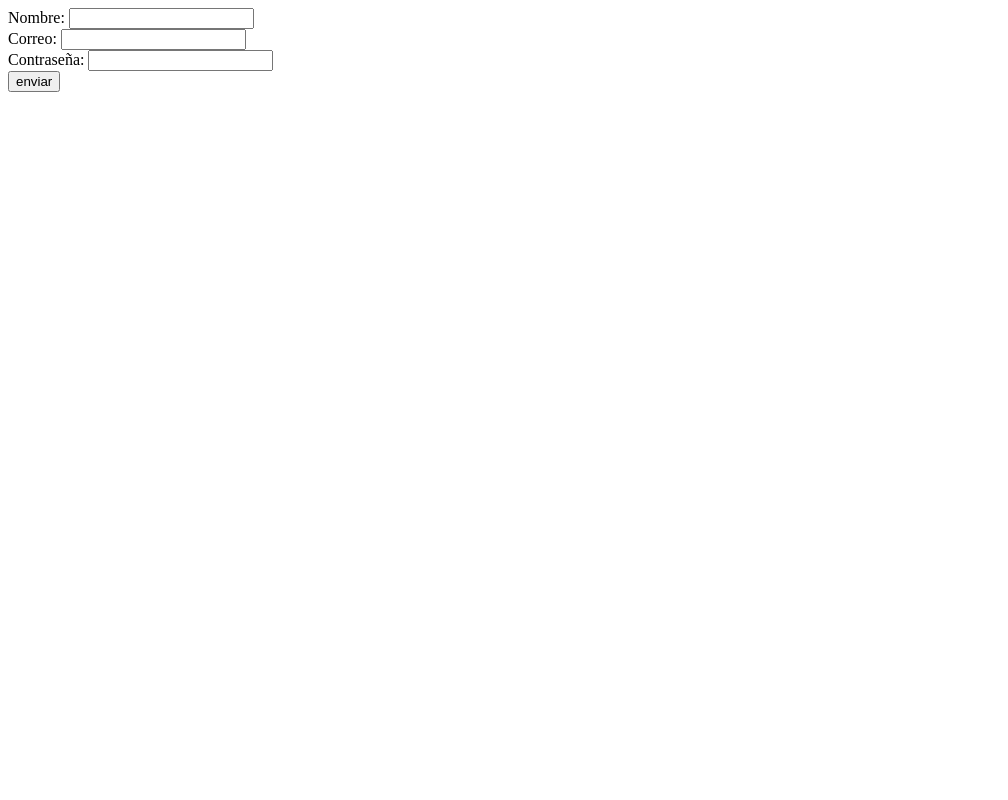
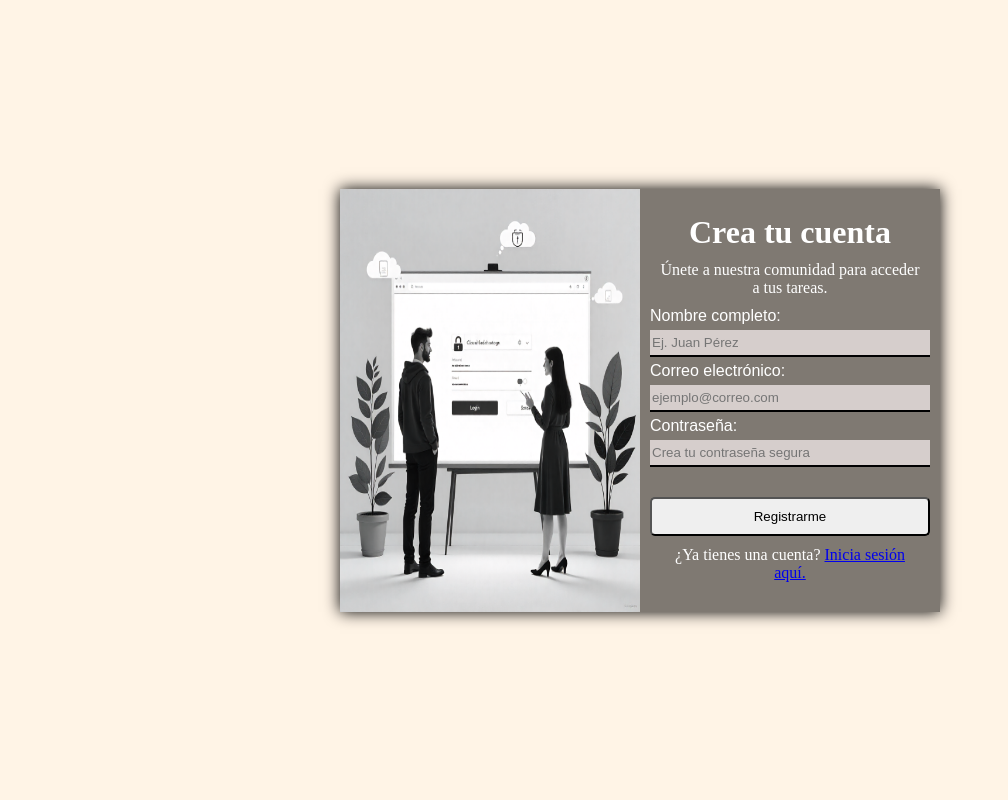
Before and after one commit to GabrielEGonzalez/gestor-documentos-estudiantes, a PHP site: page /register.view.php in a window 1280 px wide. Shown: the whole page, without its empty margins (0-1008 px from the left). Run offline with PHP 8.4, Linux system fonts and the light colour scheme.

Commit message:
archivos modificados

```diff
--- a/css/index.css
+++ b/css/index.css
@@ -10,7 +10,9 @@ header{
     background-color: rgb(26, 24, 24);
     color: white;
 }
-
+body{
+    background-color: rgb(255, 244, 230);
+}
 .content{
     display: flex;
     flex-direction: column;
--- a/register.view.php
+++ b/register.view.php
@@ -43,17 +43,36 @@
     <meta charset="UTF-8">
     <meta name="viewport" content="width=device-width, initial-scale=1.0">
     <title>Registro</title>
+    <link rel="stylesheet" href="./css/formulario.css">
 </head>
 <body>
-    <form action="" method="post">
-        <label for="nombre">Nombre:</label>
-        <input type="text" name="nombre" id="nombre"><br>
-        <label for="correo">Correo:</label>
-        <input type="email" name="correo" id="correo"><br>
-        <label for="pass">Contraseña:</label>
-        <input type="password" name="pass" id="pass">
-        <br>
-        <input type="submit" value="enviar">
+
+    <div class="contenedor">
+        <div class="imagen">
+        <img src="./img/freepik__the-style-is-candid-image-photography-with-natural__2573.png" alt="">
+        </div>
+
+        <form action="" method="post">
+            <div class="text">
+            <h1>Crea tu cuenta</h1>
+            </div>
+            <p>Únete a nuestra comunidad para acceder a tus tareas.</p>
+
+            <label for="nombre">Nombre completo:</label>
+            <input type="text" name="nombre" id="nombre" placeholder="Ej. Juan Pérez" required>
+
+            <label for="correo">Correo electrónico:</label>
+            <input type="email" name="correo" id="correo" placeholder="ejemplo@correo.com" required>
+
+            <label for="pass">Contraseña:</label>
+            <input type="password" name="pass" id="pass" placeholder="Crea tu contraseña segura" required>
+
+            <input style="margin-top:30px;" type="submit" value="Registrarme">
+            <div class="text" style="text-aling:left;" >
+            <p>¿Ya tienes una cuenta? <a href="login.view.php">Inicia sesión aquí.</a></p>
+            </div>
+        </form>
     </form>
+    </div>
 </body>
 </html>
```
